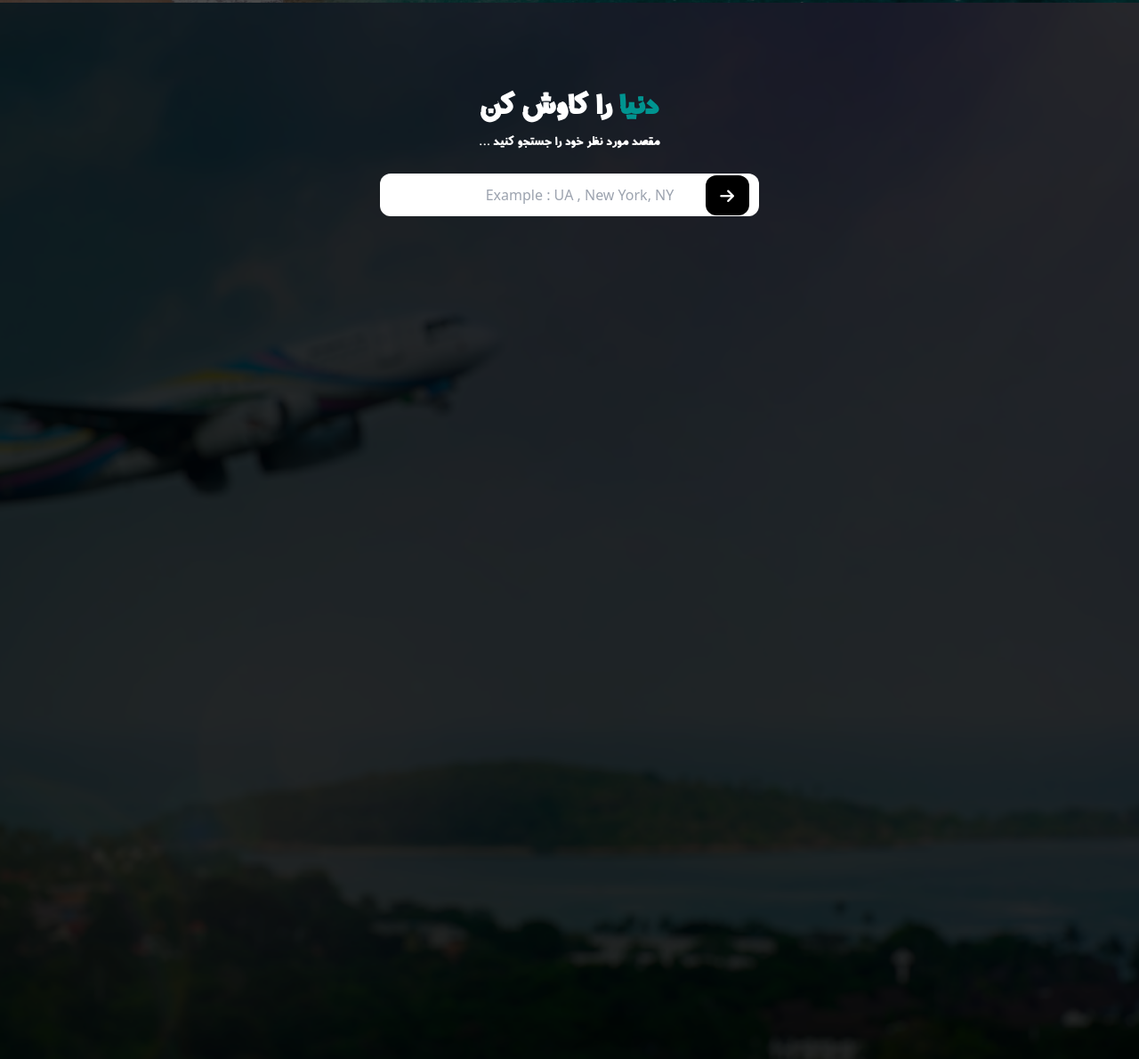
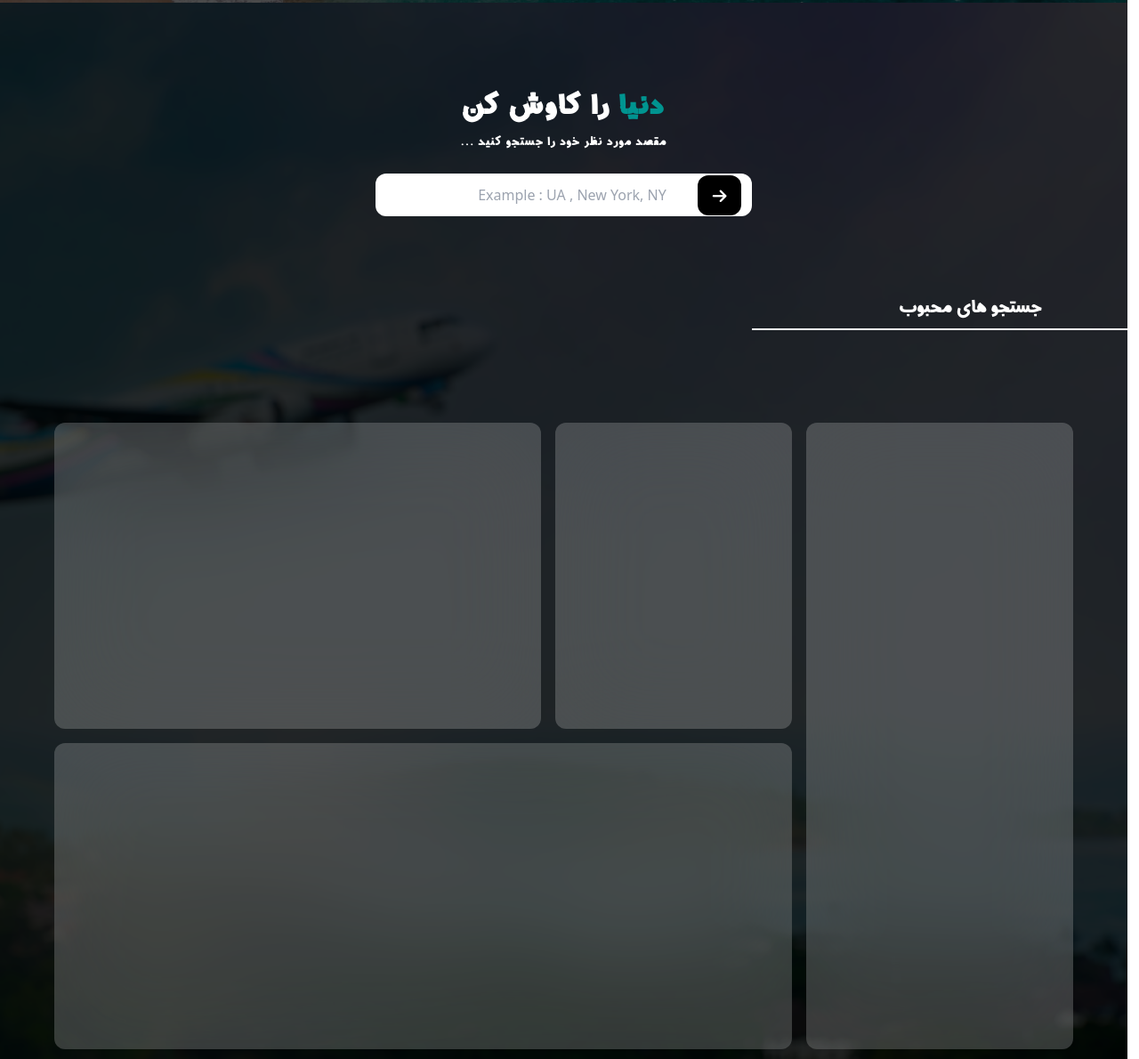
Before and after one commit to mohsnjli/Travel-Web-Landing, a website: page src/main.html in a window 1280 px wide. Shown: the part 857-2047 px from the top of the page at 89% size. Drawn offline with Linux system fonts and the light colour scheme.

Commit message:
popular search page added

```diff
--- a/src/css/input.css
+++ b/src/css/input.css
@@ -89,3 +89,6 @@ body,
 .li-hover-after:hover::before {
     bottom: -12px;
 }
+.backBlur {
+    backdrop-filter: blur(50px);
+}
--- a/src/main.html
+++ b/src/main.html
@@ -14,7 +14,7 @@
 </head>
 
 
-<body class="w-full h-max">
+<body class="w-full h-max overflow-x-hidden">
     <!------------------------------- Start Landing --------------------------->
     <header class="w-widthMax h-nav-height bg-black flex flex-row sticky top-0 z-50">
         <div class="w-1/3 flex items-center">
@@ -42,7 +42,9 @@
         <div class="w-1/3 h-nav-height">
             <div class="w-full h-nav-height flex items-center justify-center">
                 <a href="#" class="group  text-white font-regular font-[18px] text-center hover:text-primary-green">
-                    پیوستن <i class="transition-all duration-200 ease-in-out fa-solid fa-user-circle translate-x-4 opacity-0 group-hover:opacity-100 group-hover:inline group-hover:translate-x-0 "></i> </a>
+                    پیوستن <i
+                        class="transition-all duration-200 ease-in-out fa-solid fa-user-circle translate-x-4 opacity-0 group-hover:opacity-100 group-hover:inline group-hover:translate-x-0 "></i>
+                </a>
             </div>
         </div>
     </header>
@@ -50,13 +52,16 @@
     <section class="w-widthMax h-screen bg-no-repeat bg-cover flex flex-row flex-wrap"
         style="background-image: url(/pics/nature-main.png);">
         <div class="w-1/2 h-[350px] flex flex-col items-center justify-end">
-            <h1 dir="rtl" class="font-chamran w-[549px] h-[209px] text-[74px] leading-[96px] font-normal mt-6"><span class="text-h1-silver">
+            <h1 dir="rtl" class="font-chamran w-[549px] h-[209px] text-[74px] leading-[96px] font-normal mt-6"><span
+                    class="text-h1-silver">
                     تجربه های جدید را</span><br>
                 <span class="text-primary-green drop-shadow-2xl">کشــــــــــــــــف کن</span>
             </h1>
 
             <button id="exploreBtn" class=" group bg-transparent border-2 border-white text-white font-normal px-8 py-2 relative
-             mt-12 hover:bg-white hover:text-black"><span class="transition-all duration-200 ease-in-out w-[500%] h-[2px] bg-white absolute -translate-x-[1000px] group-hover:-translate-x-[520px] translate-y-3 "></span> کاوش</button>
+             mt-12 hover:bg-white hover:text-black"><span
+                    class="transition-all duration-200 ease-in-out w-[500%] h-[2px] bg-white absolute -translate-x-[1000px] group-hover:-translate-x-[520px] translate-y-3 "></span>
+                کاوش</button>
         </div>
         <div class="flex flex-col w-1/2 ">
             <div class="w-full h-max flex flex-row items-stretch justify-center overflow-hidden">
@@ -92,10 +97,18 @@
             </div>
         </div>
         <div class="w-full h-[130px] bg-therth-gray flex flex-row items-center justify-around ">
-            <img src="/pics/land-Logo-1.png" class="w-[150px] h-[60px] hover:cursor-pointer hover:scale-110 transition-all duration-200 ease-in-out" alt="">
-            <img src="/pics/land-Logo-2.png" class="w-[150px] h-[60px] hover:cursor-pointer hover:scale-110 transition-all duration-200 ease-in-out" alt="">
-            <img src="/pics/land-Logo-3.png" class="w-[150px] h-[60px] hover:cursor-pointer hover:scale-110 transition-all duration-200 ease-in-out" alt="">
-            <img src="/pics/land-Logo-4.png" class="w-[150px] h-[60px] hover:cursor-pointer hover:scale-110 transition-all duration-200 ease-in-out" alt="">
+            <img src="/pics/land-Logo-1.png"
+                class="w-[150px] h-[60px] hover:cursor-pointer hover:scale-110 transition-all duration-200 ease-in-out"
+                alt="">
+            <img src="/pics/land-Logo-2.png"
+                class="w-[150px] h-[60px] hover:cursor-pointer hover:scale-110 transition-all duration-200 ease-in-out"
+                alt="">
+            <img src="/pics/land-Logo-3.png"
+                class="w-[150px] h-[60px] hover:cursor-pointer hover:scale-110 transition-all duration-200 ease-in-out"
+                alt="">
+            <img src="/pics/land-Logo-4.png"
+                class="w-[150px] h-[60px] hover:cursor-pointer hover:scale-110 transition-all duration-200 ease-in-out"
+                alt="">
         </div>
     </section>
     <!-- ------------------End Header & Landing -->
@@ -104,8 +117,9 @@
         style="background-image: url(/pics/nature-main-2.png);">
         <div class="w-full h-full flex flex-col items-center">
             <div class="w-1/3 text-center leading-10 text-white ">
-                <h2 dir="r" class="capitalize font-bold text-4xl mt-24"><span class="text-primary-green">دنیا </span> را کاوش کن </h2>
-                <p dir="rtl" class="text-center"> مقصد مورد نظر خود را جستجو کنید ...</p>
+                <h2 dir="rtl" class="capitalize font-bold text-4xl mt-24 tracking-wider"><span
+                        class="text-primary-green tracking-wider">دنیا </span> را کاوش کن </h2>
+                <p dir="rtl" class="text-center tracking-wider"> مقصد مورد نظر خود را جستجو کنید ...</p>
             </div>
             <div class="w-full h-12 flex items-center justify-center flex-row relative">
                 <a
@@ -114,7 +128,31 @@
                 <input id="search" dir="rtl" type="search" placeholder="Example : UA , New York, NY"
                     class="pl-10 pr-24 w-1/3 mt-8 rounded-xl py-3 relative">
             </div>
+            <div class="mt-24 w-widthMax h-12 flex items-end justify-end flex-col">
+                <h5 dir="rtl" class="text-2xl mr-24 text-white">جستجو های محبوب</h5>
+                <span class="w-1/3 h-0.5 mt-2 bg-white"></span>
+            </div>
+            <section class="w-widthMax h-[100vh] flex flex-row mt-24 mx-10 items-start justify-center">
 
+                <div class="w-2/3 h-[90vh]  flex flex-wrap  rounded-xl">
+                    <div class=" w-2/3 h-1/2 p-2">
+                        <div class="w-full h-full rounded-xl bg-white/20 backBlur"></div>
+                    </div>
+                    <div class=" w-1/3 h-1/2 p-2">
+                        <div class="w-full h-full rounded-xl bg-white/20 backBlur"></div>
+                    </div>
+                    <div class=" w-full h-1/2 p-2">
+                        <div class="w-full h-full rounded-xl bg-white/20 backBlur"></div>
+                    </div>
+                </div>
+                <div class="w-1/4 h-[90vh] p-2 ">
+                    <div class="w-full h-full bg-white/20 backBlur rounded-xl"></div>
+                </div>
+
+
+
+
+            </section>
 
 
 
--- a/tailwind.config.js
+++ b/tailwind.config.js
@@ -27,7 +27,7 @@ module.exports = {
         "bold": 700,
       },
       width: {
-        "widthMax": "1440"
+        "widthMax": "99vw"
       },
       height: {
         "nav-height": "60px" ,
```
Also changed, not shown: dist/output.css.
